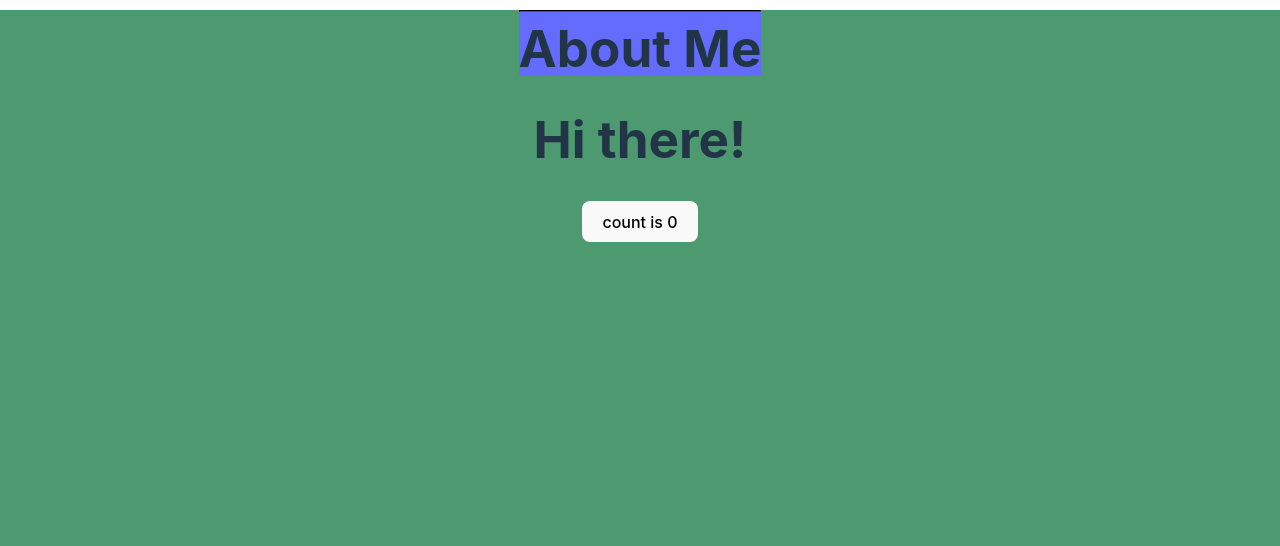
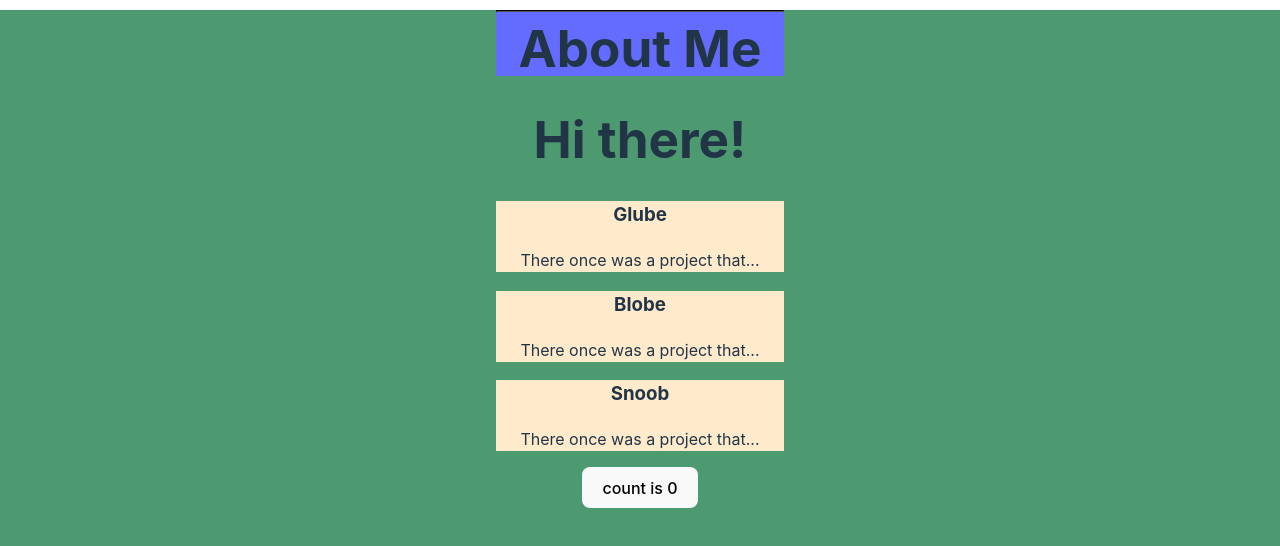
Before and after one commit to AlexanderCowley/AC-Portfolio, a React (Vite) app: page / in a window 1280 px wide. Shown: the top 546 px of the page. Built offline with nearby package versions, Linux system fonts and the light colour scheme.

Commit message:
Changed body styling and created ProjectCard Component.

```diff
--- a/src/App.tsx
+++ b/src/App.tsx
@@ -1,5 +1,6 @@
 import { useState } from 'react'
 import './App.css'
+import ProjectCard from './ProjectCard'
 
 function App() {
   const [count, setCount] = useState(0)
@@ -12,6 +13,9 @@ function App() {
       </header>
       <main>
         <h1>Hi there!</h1>
+        <ProjectCard projectName='Glube'/>
+        <ProjectCard projectName='Blobe'/>
+        <ProjectCard projectName='Snoob'/>
       </main>
       <div className="card">
         <button onClick={() => setCount((count) => count + 1)}>
--- /dev/null
+++ b/src/ProjectCard.css
@@ -0,0 +1,7 @@
+.bg
+{
+    background-color: hsl(36, 100%, 90%);
+    width: 18em;
+    margin-left: auto;
+    margin-right: auto;
+}
--- a/src/ProjectCard.tsx
+++ b/src/ProjectCard.tsx
@@ -1,8 +1,18 @@
-import './App.tsx'
+import './ProjectCard.css';
 
-export default function Project()
+type ProjectProps =
+{
+    projectName:string
+}
+
+function ProjectCard({projectName}:ProjectProps)
 {
     return(
-        <h1>Project Here</h1>
+        <div className="bg">
+            <h3>{projectName}</h3>
+            <p>There once was a project that...</p>
+        </div>
     );
 }
+
+export default ProjectCard;
```
